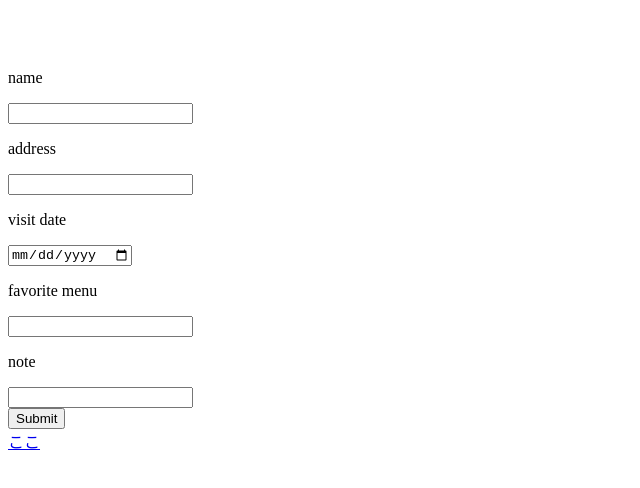
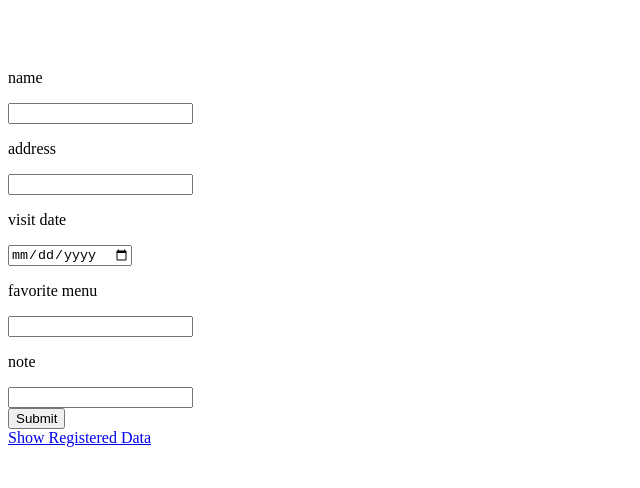
Before and after one commit to YutoJJ/dinner-rec, a website: page public/input.html in a window 1280 px wide. Shown: the part 110-598 px from the top of the page, without its empty margins (0-640 px from the left). Drawn offline with Linux system fonts and the light colour scheme.

Commit message:
html update

```diff
--- a/public/input.html
+++ b/public/input.html
@@ -25,5 +25,5 @@
         <input type="submit">
 
     </form>
-    <a href="restaurant">ここ</a>
+    <a href="restaurant">Show Registered Data</a>
 </body>
```
